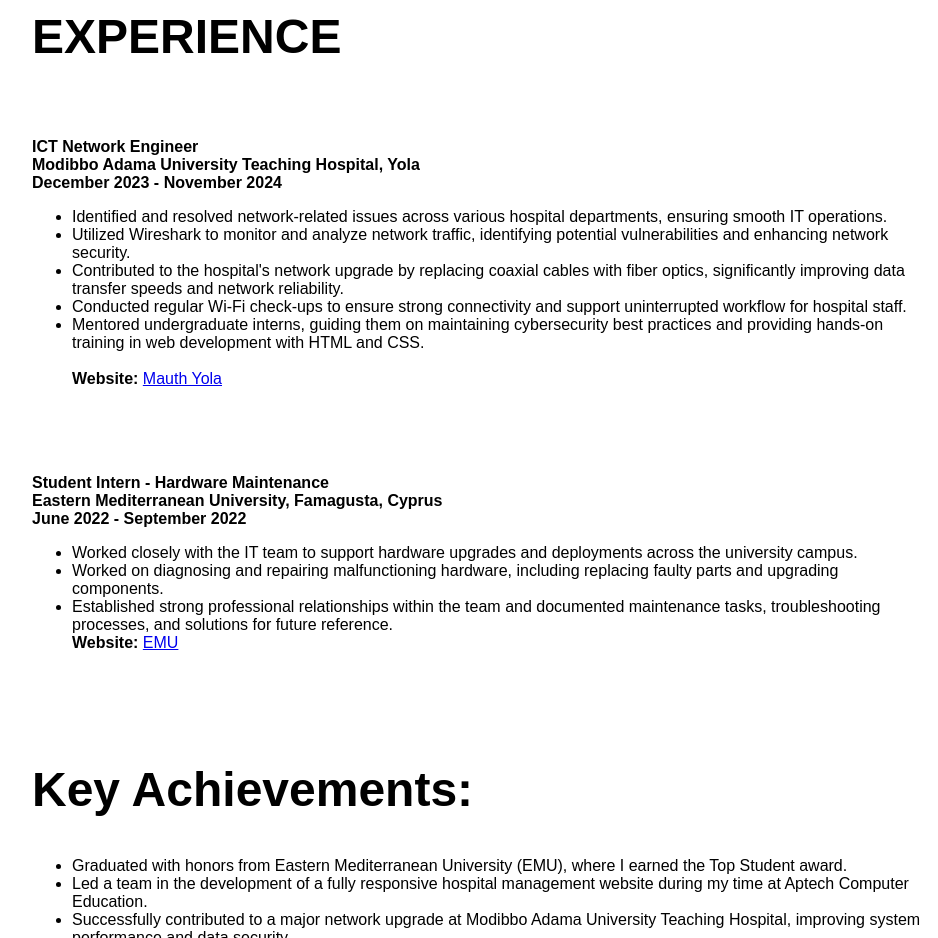
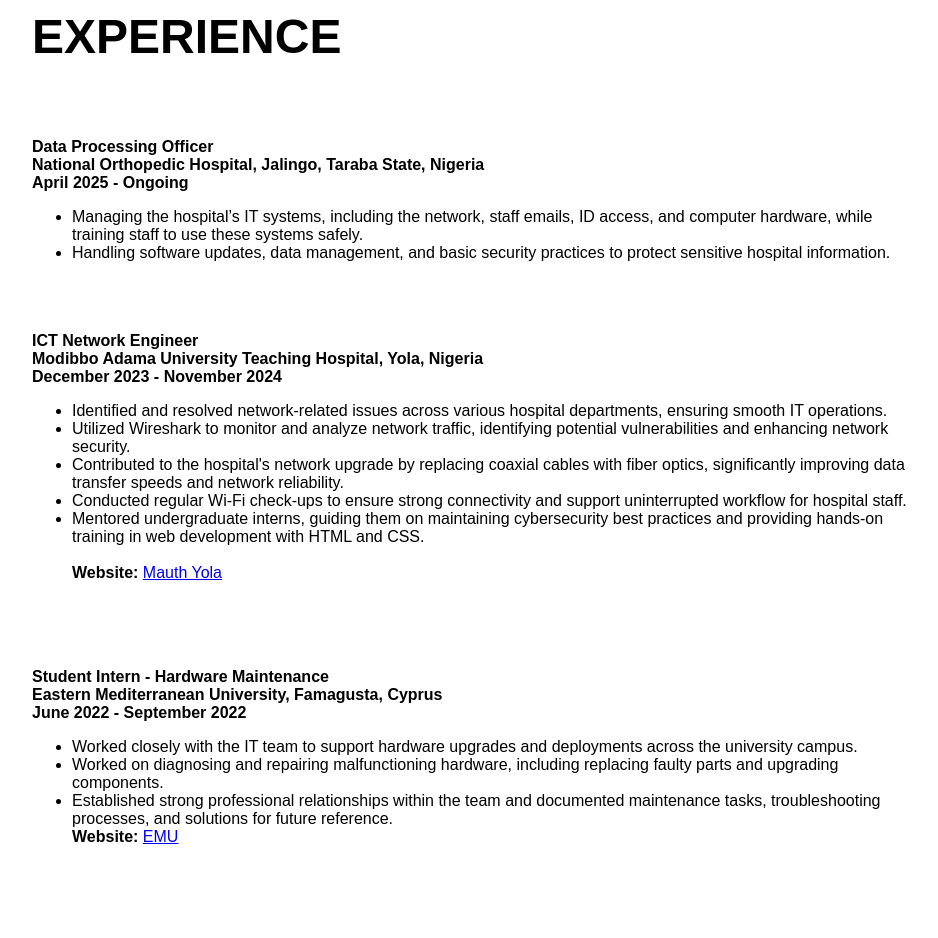
Before and after one commit to zakarigassol/zakarigassol.github.io, a plain HTML site: page bout me.html in a window 1280 px wide. Shown: the part 1900-2838 px from the top of the page, without its empty margins (160-1098 px from the left). Drawn offline with Linux system fonts and the light colour scheme.

Commit message:
Add files via upload

```diff
--- a/bout me.html
+++ b/bout me.html
@@ -95,8 +95,20 @@
           <h1>EXPERIENCE</h1>
           <br>
           <p>
+          <b>Data Processing Officer<br>
+              National Orthopedic Hospital, Jalingo, Taraba State, Nigeria </b><br>
+            <b>April 2025 - Ongoing</b><br>
+            <ul>
+              <li>Managing the hospital’s IT systems, including the network, staff emails, ID access, and computer hardware, while training staff to use these systems safely.</li>
+              <li>Handling software updates, data management, and basic security practices to protect sensitive hospital information.</li>
+              <br>
+              <br>
+          <br>
+            </ul>
+            </p>
+            <p>
             <b>ICT Network Engineer<br>
-              Modibbo Adama University Teaching Hospital, Yola </b><br>
+              Modibbo Adama University Teaching Hospital, Yola, Nigeria </b><br>
             <b>December 2023 - November 2024</b><br>
             <ul>
               <li>Identified and resolved network-related issues across various hospital departments, ensuring smooth IT operations.</li>
@@ -106,6 +118,8 @@
               <li>Mentored undergraduate interns, guiding them on maintaining cybersecurity best practices and providing hands-on training in web development with HTML and CSS.</li><br>
               <b> Website: </b><a href="https://mauth.gov.ng" target="_blank">Mauth Yola </a><br>
             </ul>
+
+          </p>
 
           </p>
           <br>
```
